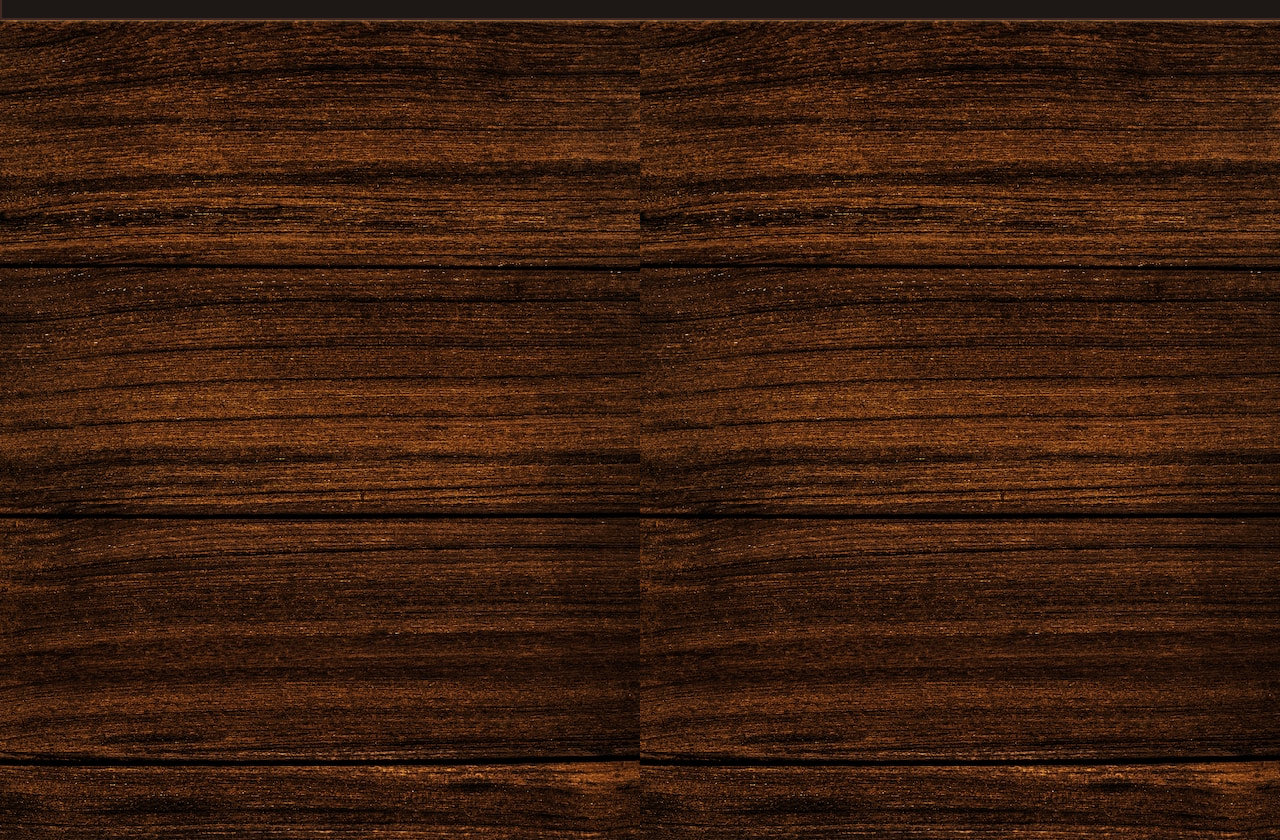
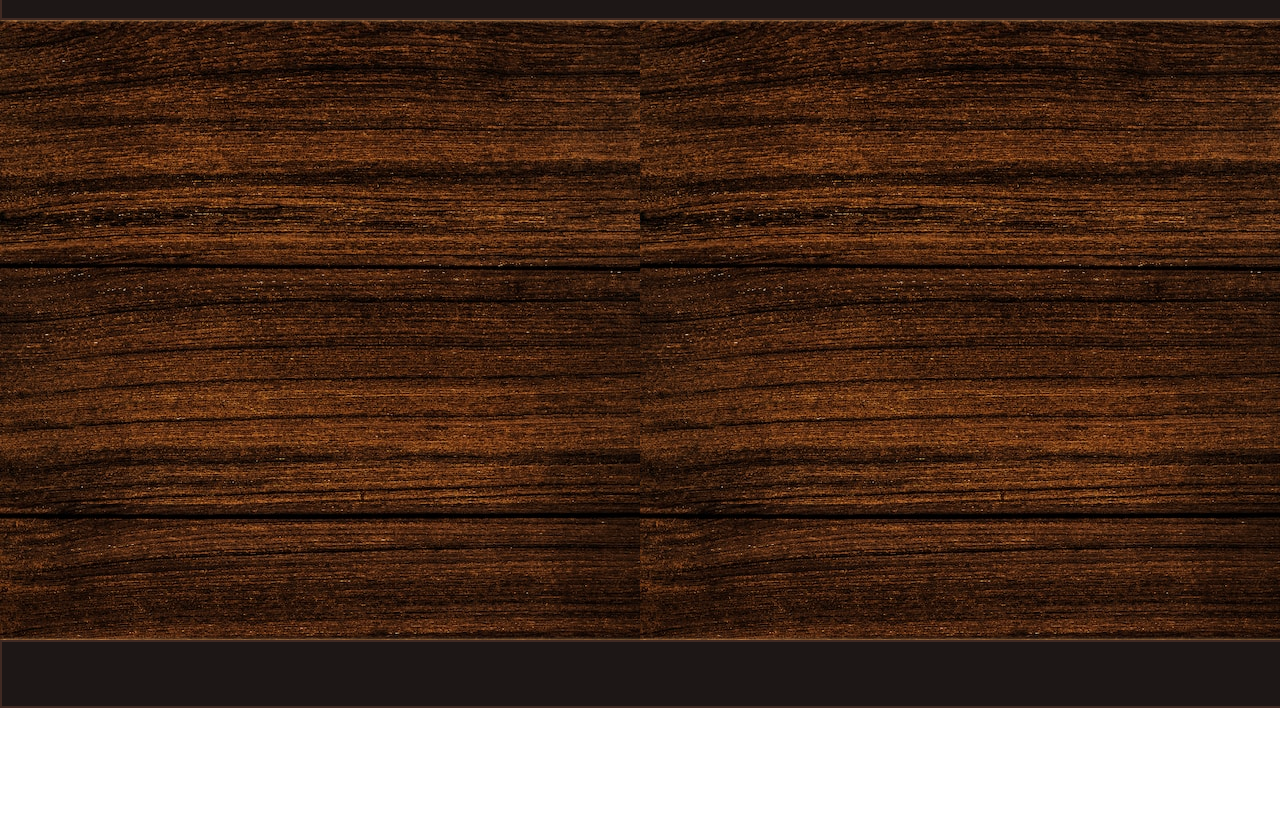
Before and after one commit to hrv3str/odin-library, a plain HTML site: page index.html in a window 1280 px wide. Shown: the part 104-944 px from the top of the page. After the commit the page ends 812 px from the top, so only its background shows below. Drawn offline with Linux system fonts and the light colour scheme.

Commit message:
Footer
Add and style footer section

```diff
--- a/index.html
+++ b/index.html
@@ -29,7 +29,9 @@
         </div>
     </div>
     <div id="book-container">
-
+    </div>
+    <div id="footer"
+        class="border-shadow centered">
     </div>
     <div class="form-screen no-visible"
         id="form-screen">
@@ -57,8 +59,7 @@
                 class="border-shadow"
                 placeholder="208">
             <div class="centered">
-                <label for="not-read"
-                    id="checkbox">
+                <label for="not-read">
                     not read
                 </label>
                 <input type="checkbox"
--- a/styles.css
+++ b/styles.css
@@ -117,7 +117,7 @@ button[type="submit"] {
 #book-container {
     margin-top: max(15vh, 70px);
     width: 100%;
-    height: calc(100vh - max(15vh, 70px));
+    height: calc(100vh - 2 *max(15vh, 70px));
     display: flex;
     align-items: flex-start;
     justify-content: flex-start;
@@ -125,7 +125,6 @@ button[type="submit"] {
     padding: 2rem 6rem;
     gap: 3rem;
     overflow-y: scroll;
-    margin-bottom: 5rem;
 }
 
 .book-card {
@@ -169,3 +168,14 @@ form {
 .no-visible {
     display: none;
 }
+
+#footer {
+    width: 100%;
+    height: max(8vh, 35px);
+    background-color: var(--col-first);
+}
+
+.book-card:last-child::after {
+    width: 100%;
+    height: max(16vh, 70px);
+}
```
